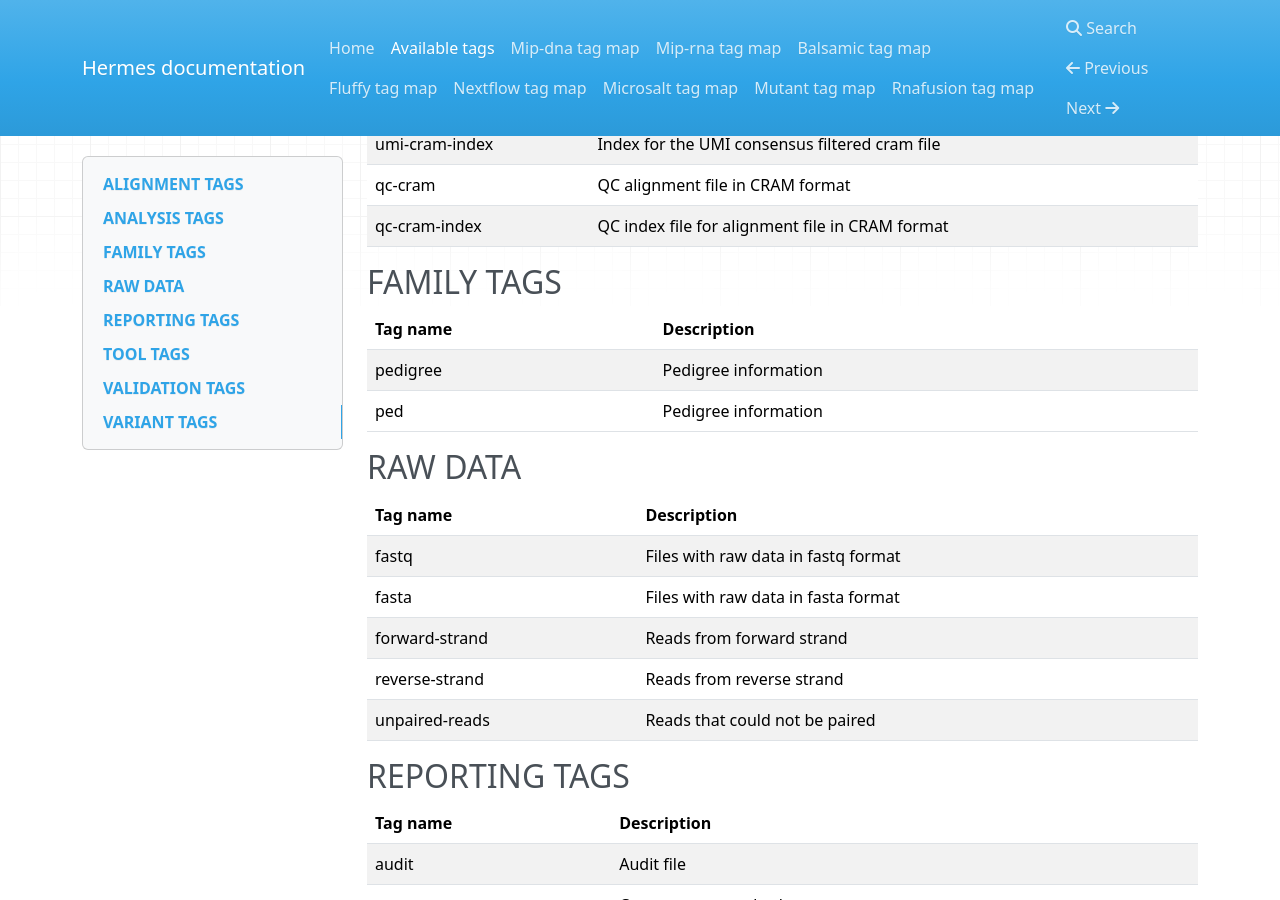
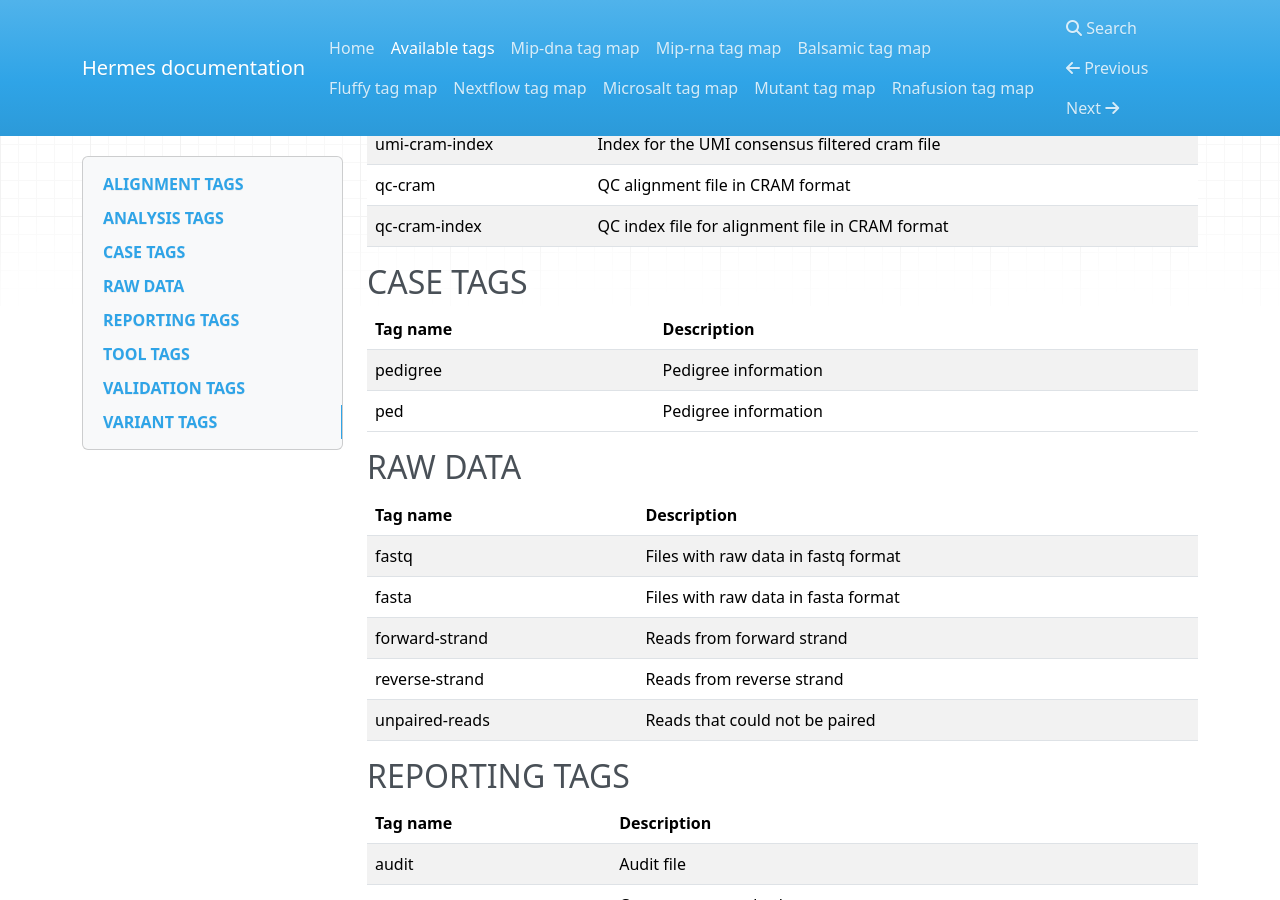
Before and after one commit to Clinical-Genomics/hermes, an MkDocs documentation site: the page built from docs/all_tags.md, in a window 1280 px wide and 900 px high, scrolled down 1576 px. Built offline with MkDocs 1.6.1, drawn with Linux system fonts in a browser that asks for light colours; nearby versions of some CDN libraries.

Commit message:
Update docs/all_tags.md
Co-authored-by: Henrik Stranneheim <henrik.stranneheim@scilifelab.se>

```diff
--- a/docs/all_tags.md
+++ b/docs/all_tags.md
@@ -44,7 +44,7 @@
 | qc-cram         | QC alignment file in CRAM format                |
 | qc-cram-index   | QC index file for alignment file in CRAM format |
 
-## FAMILY TAGS
+## CASE TAGS
 
 | Tag name | Description          |
 | -------- | -------------------- |
```
